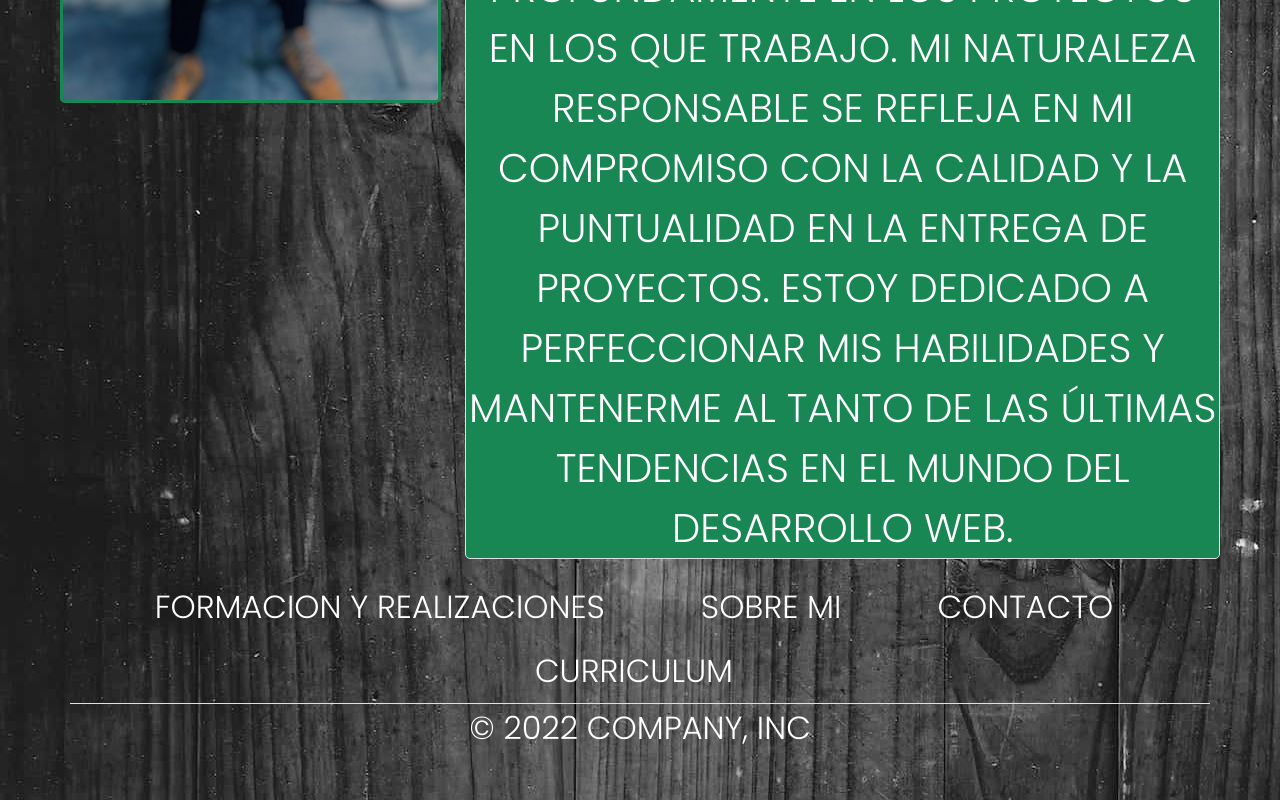
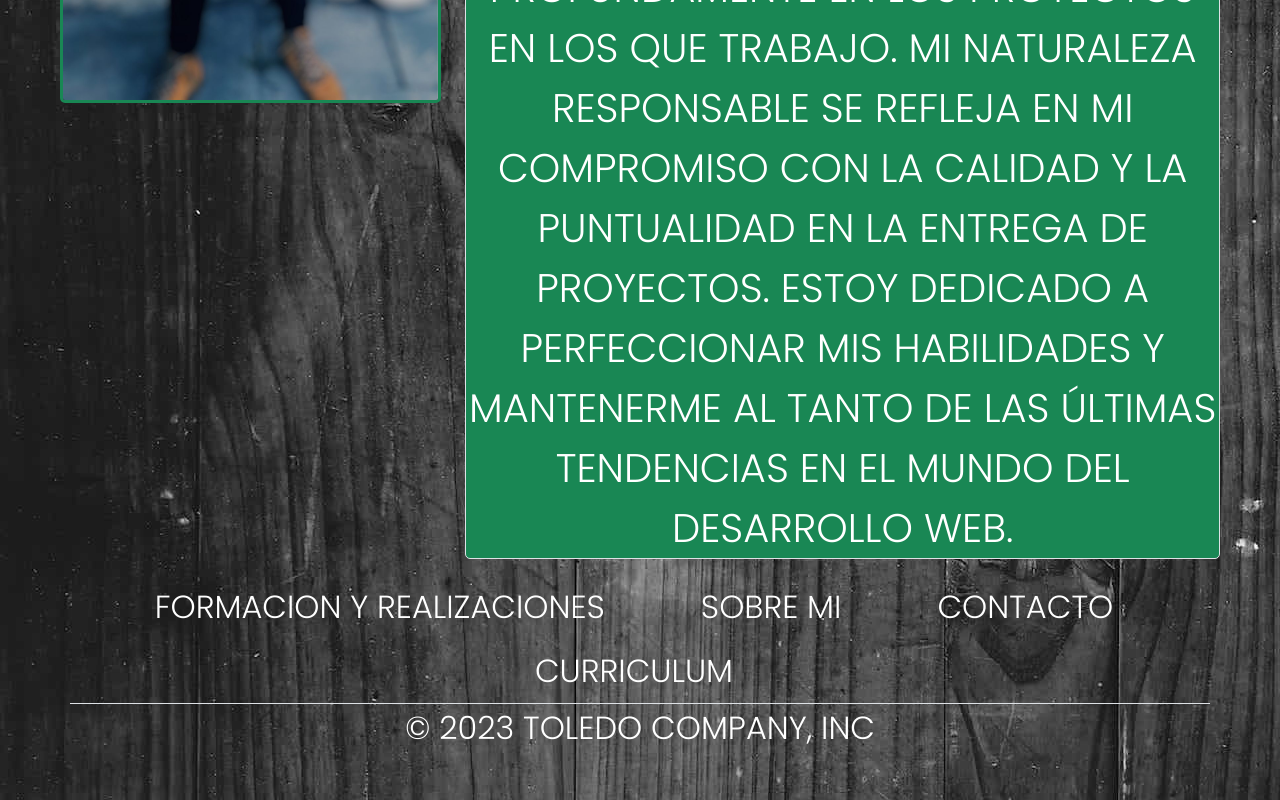
Before and after one commit to TOLEDO890/PF--TOLEDO, a website: page assets/pages/about-me.html in a window 1280 px wide. Shown: the part 791-1591 px from the top of the page. Drawn offline with nearby package versions, Linux system fonts and the light colour scheme.

Commit message:
cambiando footer

```diff
--- a/assets/pages/about-me.html
+++ b/assets/pages/about-me.html
@@ -85,7 +85,7 @@
                     <li class="nav-item text-white text-uppercase"><a href="./curriculum.html"
                             class="nav-link px-5 text-white fs-2">curriculum</a></li>
                 </ul>
-                <p class="text-center  fs-2 text-white text-uppercase">© 2022 Company, Inc</p>
+                <p class="text-center  fs-2 text-white text-uppercase">© 2023 Toledo Company, Inc</p>
             </div>
         </div>
     </footer>
```
Also changed, not shown: assets/pages/contac-me.html (+1 -1 lines), assets/pages/curriculum.html (+1 -1 lines), assets/pages/studies.html (+1 -1 lines).
